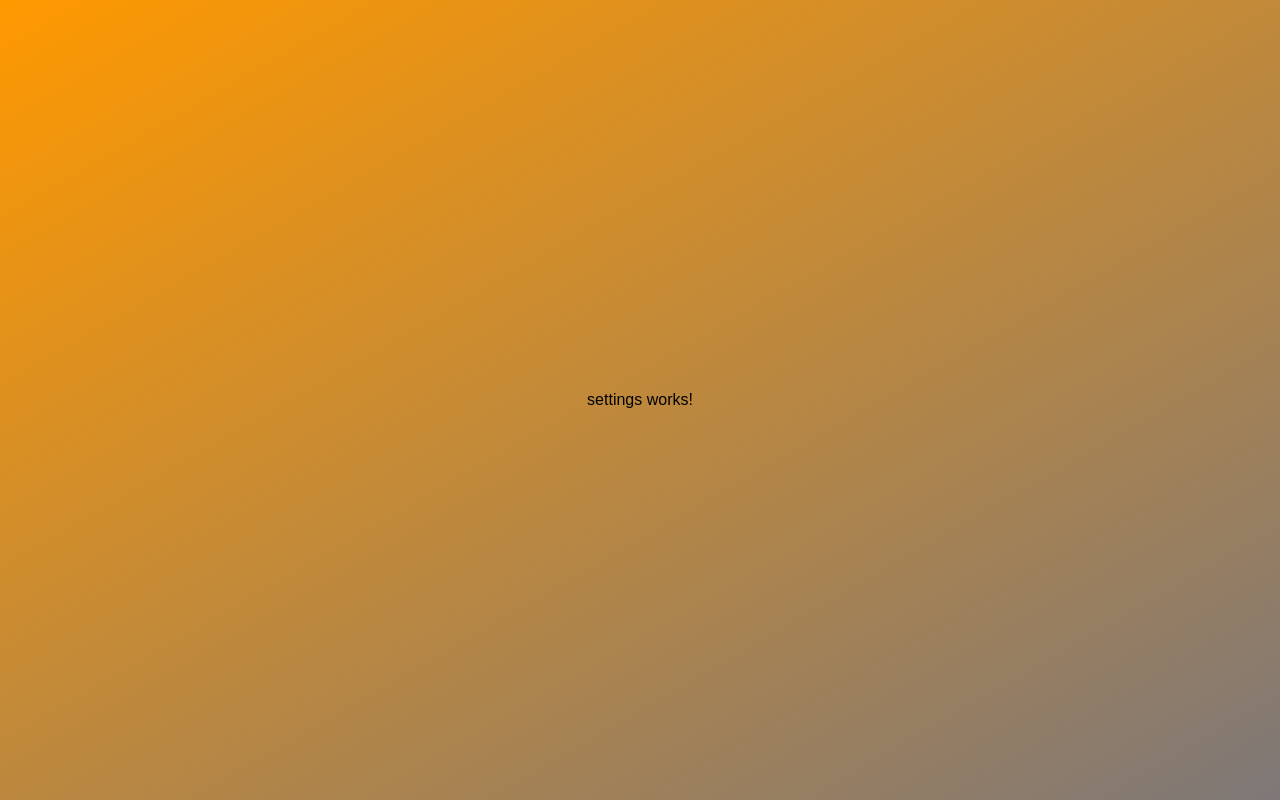
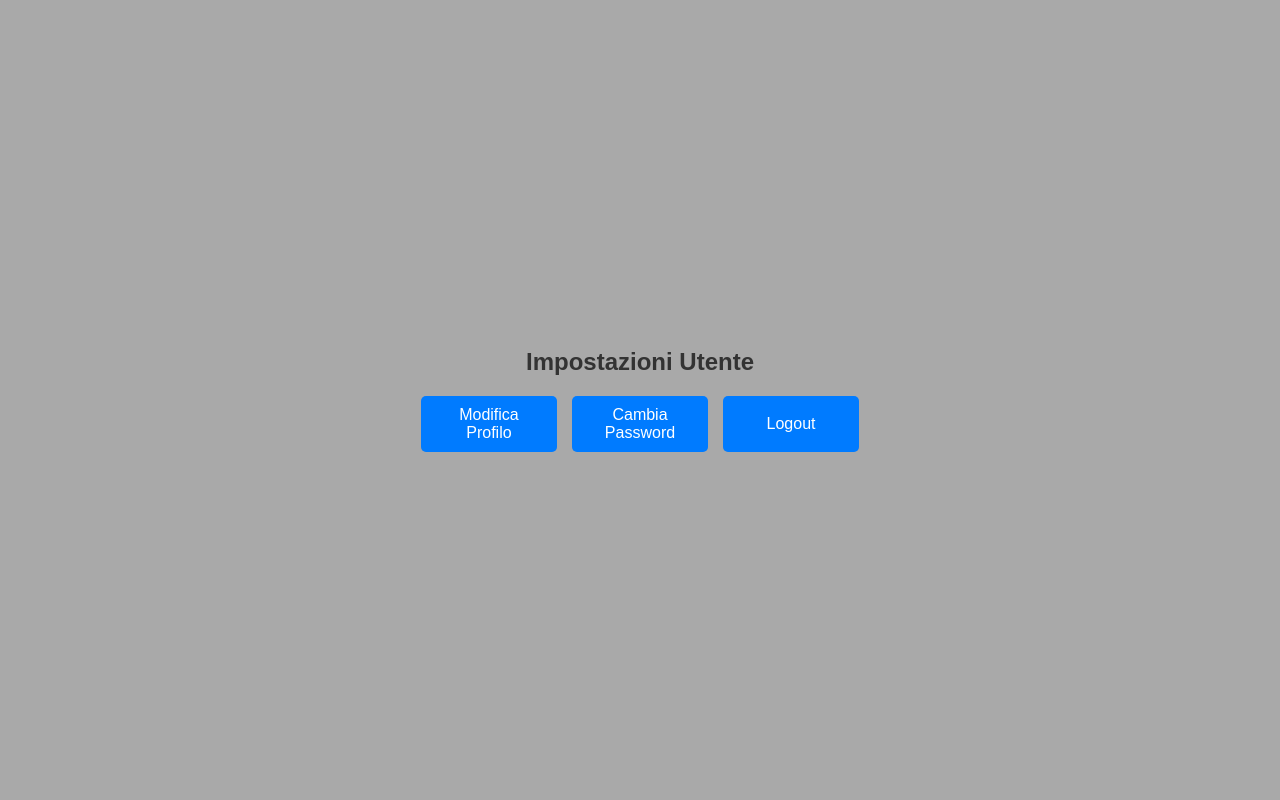
Before and after one commit to Emanuele0103/PlaySport, an Angular app in the folder PlaySportFE/: page /setting in a window 1280 px wide. Built offline with nearby package versions, Linux system fonts and the light colour scheme.

Commit message:
Improve Settings

```diff
--- a/PlaySportFE/src/app/app.module.ts
+++ b/PlaySportFE/src/app/app.module.ts
@@ -8,6 +8,7 @@ import { provideHttpClient } from '@angular/common/http';
 import { HomeComponent } from './home/home.component';
 import { SettingsComponent } from './settings/settings.component';
 import { UserManagementComponent } from './user-management/user-management.component';
+import { FormsModule } from '@angular/forms';
 
 @NgModule({
   declarations: [
@@ -20,7 +21,8 @@ import { UserManagementComponent } from './user-management/user-management.compo
     BrowserModule,
     AppRoutingModule,
     AuthModule,
-    RouterModule
+    RouterModule,
+    FormsModule // Aggiungi qui
   ],
   providers: [
     provideClientHydration(),
--- a/PlaySportFE/src/app/home/home.component.css
+++ b/PlaySportFE/src/app/home/home.component.css
@@ -1,4 +1,4 @@
-/* Struttura generale */
+
 .container {
   display: flex;
   height: 100vh;
--- a/PlaySportFE/src/app/home/home.component.html
+++ b/PlaySportFE/src/app/home/home.component.html
@@ -11,7 +11,7 @@
 
     <div class="bottom-buttons">
       <!-- Tasto "Gestisci Utenti", visibile solo se l'utente è admin -->
-      <button (click)="goToUserManager()"  *ngIf="isAdmin" class="icon-button admin-button">
+      <button (click)="goToUserManager()" *ngIf="isAdmin" class="icon-button admin-button">
         <i class="fas fa-user-cog"></i>
       </button>
 
@@ -30,12 +30,11 @@
   <!-- Content Area (Campi di gioco) -->
   <div class="content">
     <h1>Benvenuto, {{ userName }}!</h1>
-
-    <!-- Se è stato selezionato uno sport, mostra i campi disponibili -->
-    <div *ngIf="selectedSport">
-      <h2>Campi disponibili per {{ selectedSport }}</h2>
+    <!-- Mostra tutti i campi se non è stato selezionato alcuno sport -->
+    <div *ngIf="!selectedSport">
+      <h2>Campi disponibili</h2>
       <div class="grid-container">
-        <div class="field" *ngFor="let field of campi">
+        <div class="field" *ngFor="let field of filteredFields">
           <h3>{{ field.name }}</h3>
           <p>{{ field.address }}</p>
           <button (click)="bookField(field)">Prenota</button>
@@ -43,9 +42,21 @@
       </div>
     </div>
 
-    <!-- Messaggio se non è selezionato alcuno sport -->
-    <div *ngIf="!selectedSport">
-      <p>Seleziona uno sport per vedere i campi disponibili.</p>
+    <!-- Se è stato selezionato uno sport, mostra i campi disponibili -->
+    <div *ngIf="selectedSport">
+      <h2>Campi disponibili per {{ selectedSport }}</h2>
+      <div class="grid-container">
+        <div class="field" *ngFor="let field of filteredFields">
+          <h3>{{ field.name }}</h3>
+          <p>{{ field.address }}</p>
+          <button (click)="bookField(field)">Prenota</button>
+        </div>
+      </div>
+    </div>
+
+    <!-- Messaggio se non è selezionato alcuno sport e non ci sono campi -->
+    <div *ngIf="filteredFields.length === 0">
+      <p>Nessun campo disponibile.</p>
     </div>
   </div>
 </div>
--- a/PlaySportFE/src/app/home/home.component.ts
+++ b/PlaySportFE/src/app/home/home.component.ts
@@ -10,8 +10,9 @@ import { AuthService } from '../auth/auth.service';
 export class HomeComponent implements OnInit {
 
   user$: { firstname: string; lastname: string; role: string };
-  selectedSport: string;
-  campi: { name: string, address: string }[] = [];
+  selectedSport: string | null = null; // inizialmente null
+  campi: { name: string, address: string, sport: string }[] = []; // Aggiunto 'sport'
+  filteredFields: { name: string, address: string }[] = []; // Per i campi filtrati
   isAdmin: boolean = false;
 
   constructor(private authService: AuthService, private router: Router) { }
@@ -30,13 +31,32 @@ export class HomeComponent implements OnInit {
           role: null
         };
       }
+
+      // Carica i campi all'accesso
+      this.loadAllFields();
     });
   }
-
 
   // Funzione per ottenere il nome completo dell'utente
   get userName(): string {
     return this.user$ ? `${this.user$.firstname} ${this.user$.lastname}` : 'Utente sconosciuto';
+  }
+
+  // Funzione per caricare tutti i campi disponibili
+  loadAllFields() {
+    this.campi = [
+      { name: 'Campo Calcio 1', address: 'Via Roma', sport: 'calcio' },
+      { name: 'Campo Calcio 2', address: 'Via Milano', sport: 'calcio' },
+      { name: 'Campo Padel 1', address: 'Via Napoli', sport: 'padel' },
+      { name: 'Campo Padel 2', address: 'Via Firenze', sport: 'padel' },
+      { name: 'Campo Tennis 1', address: 'Via Torino', sport: 'tennis' },
+      { name: 'Campo Tennis 2', address: 'Via Bologna', sport: 'tennis' },
+      { name: 'Campo Basket 1', address: 'Via Palermo', sport: 'basket' },
+      { name: 'Campo Basket 2', address: 'Via Genova', sport: 'basket' }
+    ];
+
+    // Mostra subito tutti i campi dopo l'accesso
+    this.filteredFields = [...this.campi];
   }
 
   // Funzione per la selezione dello sport
@@ -45,29 +65,9 @@ export class HomeComponent implements OnInit {
     this.getFieldForSport(sport);
   }
 
-  // Simulazione di un servizio che recupera i campi per lo sport selezionato
+  // Filtra i campi in base allo sport selezionato
   getFieldForSport(sport: string) {
-    const campiDisponibili = {
-      calcio: [
-        { name: 'Campo Calcio 1', address: 'Via Roma' },
-        { name: 'Campo Calcio 2', address: 'Via Milano' }
-      ],
-      padel: [
-        { name: 'Campo Padel 1', address: 'Via Napoli' },
-        { name: 'Campo Padel 2', address: 'Via Firenze' }
-      ],
-      tennis: [
-        { name: 'Campo Tennis 1', address: 'Via Torino' },
-        { name: 'Campo Tennis 2', address: 'Via Bologna' }
-      ],
-      basket: [
-        { name: 'Campo Basket 1', address: 'Via Palermo' },
-        { name: 'Campo Basket 2', address: 'Via Genova' }
-      ]
-    };
-
-    // Imposta i campi in base allo sport selezionato
-    this.campi = campiDisponibili[sport] || [];
+    this.filteredFields = this.campi.filter(field => field.sport === sport); // Filtra in base allo sport
   }
 
   // Funzione per prenotare un campo
@@ -76,11 +76,11 @@ export class HomeComponent implements OnInit {
   }
 
   goToSettings() {
-    this.router.navigate(['/setting'])
+    this.router.navigate(['/setting']);
   }
 
   goToUserManager() {
-    this.router.navigate(['/userManagement'])
+    this.router.navigate(['/userManagement']);
   }
 
   // Funzione per il logout
--- a/PlaySportFE/src/app/settings/settings.component.css
+++ b/PlaySportFE/src/app/settings/settings.component.css
@@ -0,0 +1,36 @@
+.settings-container {
+    padding: 20px; /* Padding generale per il contenitore */
+  }
+
+  .settings-title {
+    text-align: center; /* Centra il titolo */
+    margin-bottom: 20px; /* Margine sotto il titolo */
+    font-size: 24px; /* Dimensione del font */
+    color: #333; /* Colore del font */
+  }
+
+  .button-group {
+    display: flex; /* Usa flexbox per gestire il layout dei bottoni */
+    justify-content: center; /* Centra i bottoni orizzontalmente */
+    gap: 15px; /* Spazio tra i bottoni */
+    margin-bottom: 20px; /* Margine sotto il gruppo di bottoni */
+  }
+
+  .settings-button {
+    background-color: #007bff; /* Colore di sfondo dei bottoni */
+    color: white; /* Colore del testo */
+    border: none; /* Rimuove il bordo predefinito */
+    padding: 10px 20px; /* Padding interno per rendere i bottoni più grandi */
+    border-radius: 5px; /* Angoli arrotondati */
+    font-size: 16px; /* Dimensione del font */
+    cursor: pointer; /* Cambia il cursore quando ci si passa sopra */
+    transition: background-color 0.3s; /* Transizione per l'effetto hover */
+  }
+
+  .settings-button:hover {
+    background-color: #0056b3; /* Colore di sfondo quando si passa sopra */
+  }
+
+  form {
+    margin-top: 20px; /* Margine sopra i form per separare i bottoni */
+  }
--- a/PlaySportFE/src/app/settings/settings.component.html
+++ b/PlaySportFE/src/app/settings/settings.component.html
@@ -1 +1,49 @@
-<p>settings works!</p>
+<div class="settings-container">
+    <h2 class="settings-title">Impostazioni Utente</h2>
+
+    <!-- Bottoni di navigazione -->
+    <div class="button-group">
+      <button class="settings-button" (click)="showProfileForm()">Modifica Profilo</button>
+      <button class="settings-button" (click)="showChangePassword()">Cambia Password</button>
+      <button class="settings-button" (click)="logout()">Logout</button>
+    </div>
+
+    <!-- Modulo per modificare il profilo -->
+    <div *ngIf="isProfileEditing">
+      <form>
+        <div>
+          <label for="firstname">Nome:</label>
+          <input type="text" id="firstname" [(ngModel)]="user.firstname" name="firstname" required>
+        </div>
+
+        <div>
+          <label for="lastname">Cognome:</label>
+          <input type="text" id="lastname" [(ngModel)]="user.lastname" name="lastname" required>
+        </div>
+
+        <div>
+          <label for="email">Email:</label>
+          <input type="email" id="email" [(ngModel)]="user.email" name="email" required>
+        </div>
+
+        <button type="button" (click)="updateProfile()">Salva</button>
+      </form>
+    </div>
+
+    <!-- Modulo per cambiare la password -->
+    <div *ngIf="isPasswordChanging">
+      <form>
+        <div>
+          <label for="oldPassword">Password Attuale:</label>
+          <input type="password" id="oldPassword" [(ngModel)]="oldPassword" name="oldPassword" required>
+        </div>
+
+        <div>
+          <label for="newPassword">Nuova Password:</label>
+          <input type="password" id="newPassword" [(ngModel)]="newPassword" name="newPassword" required>
+        </div>
+
+        <button type="button" (click)="changePassword()">Salva Nuova Password</button>
+      </form>
+    </div>
+  </div>
--- a/PlaySportFE/src/app/settings/settings.component.ts
+++ b/PlaySportFE/src/app/settings/settings.component.ts
@@ -1,11 +1,54 @@
 import { Component } from '@angular/core';
 import { Router } from '@angular/router';
+import { AuthService } from '../auth/auth.service'; // Assicurati di avere il servizio di autenticazione
 
 @Component({
   selector: 'app-settings',
   templateUrl: './settings.component.html',
-  styleUrl: './settings.component.css'
+  styleUrls: ['./settings.component.css']
 })
 export class SettingsComponent {
-  constructor(private router: Router){}
+  user: any = {
+    firstname: '',
+    lastname: '',
+    email: ''
+  };
+  oldPassword: string = '';
+  newPassword: string = '';
+  isProfileEditing: boolean = false;
+  isPasswordChanging: boolean = false;
+
+  constructor(private router: Router, private authService: AuthService) { }
+
+  // Mostra il modulo per modificare il profilo
+  showProfileForm() {
+    this.isProfileEditing = true;
+    this.isPasswordChanging = false;
+  }
+
+  // Mostra il modulo per cambiare la password
+  showChangePassword() {
+    this.isProfileEditing = false;
+    this.isPasswordChanging = true;
+  }
+
+  // Funzione per aggiornare il profilo utente
+  updateProfile() {
+    // Implementa la logica per aggiornare il profilo nel database
+    console.log("Profilo aggiornato:", this.user);
+    // Esegui una chiamata al servizio per salvare i dati nel DB
+  }
+
+  // Funzione per cambiare la password
+  changePassword() {
+    // Implementa la logica per cambiare la password nel database
+    console.log("Cambiata password da:", this.oldPassword, "a:", this.newPassword);
+    // Esegui una chiamata al servizio per cambiare la password nel DB
+  }
+
+  // Funzione di logout
+  logout() {
+    this.authService.logout(); // Assicurati che questo metodo esegua il logout
+    this.router.navigate(['/home']); // Naviga alla home
+  }
 }
--- a/PlaySportFE/src/styles.css
+++ b/PlaySportFE/src/styles.css
@@ -1,6 +1,6 @@
 body {
   font-family: 'Arial', sans-serif; /* Font generale */
-  background: linear-gradient(150deg, rgb(255, 153, 0), rgb(126, 120, 120)); /* Gradiente di sfondo */
+  background: darkgray; /* Gradiente di sfondo */
   min-height: 100vh; /* Imposta l'altezza minima a 100% della viewport */
   display: flex;
   justify-content: center;
```
Also changed, not shown: PlaySportFE/src/app/settings/user.service.ts (added, +32 -0 lines).
